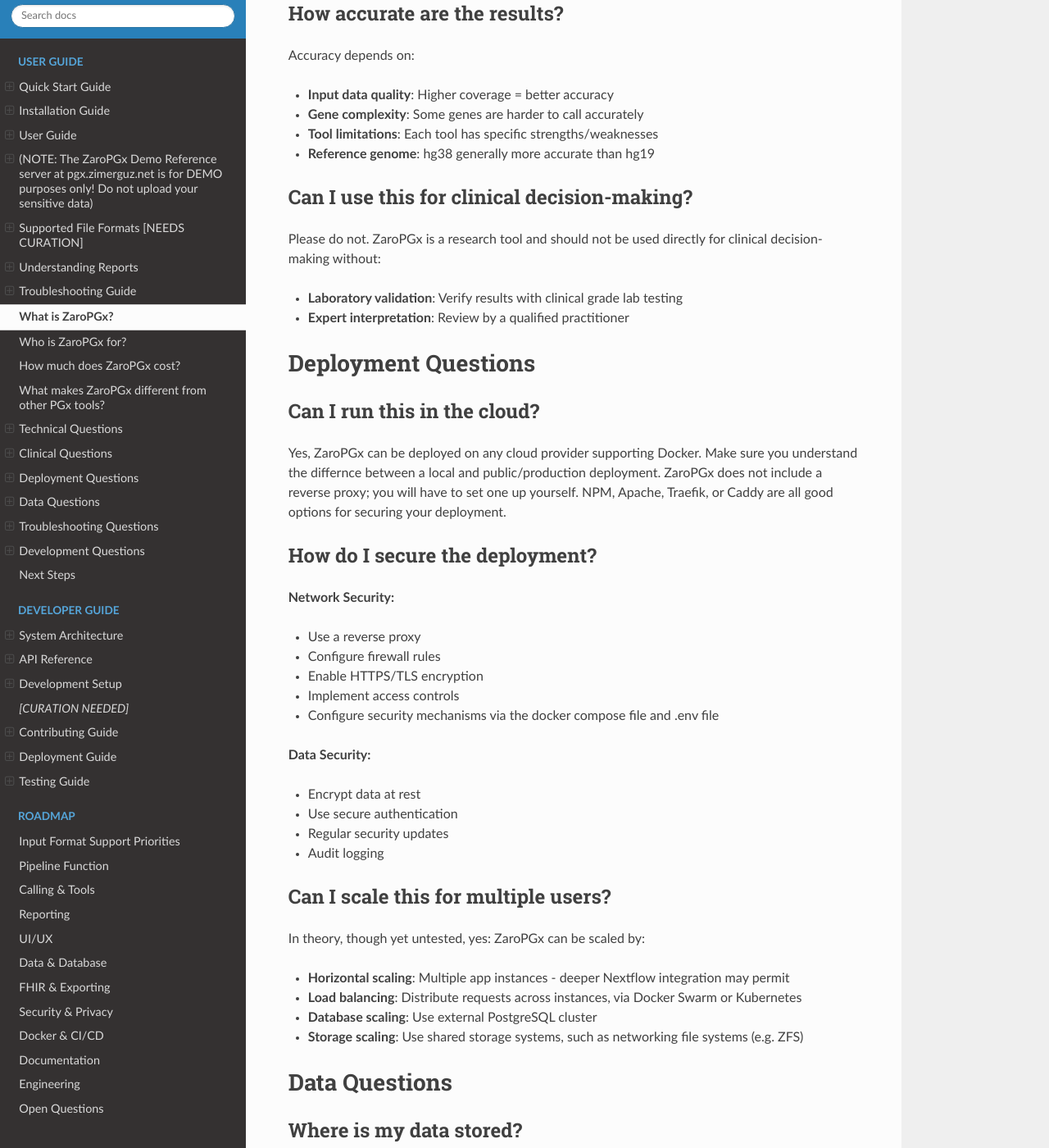
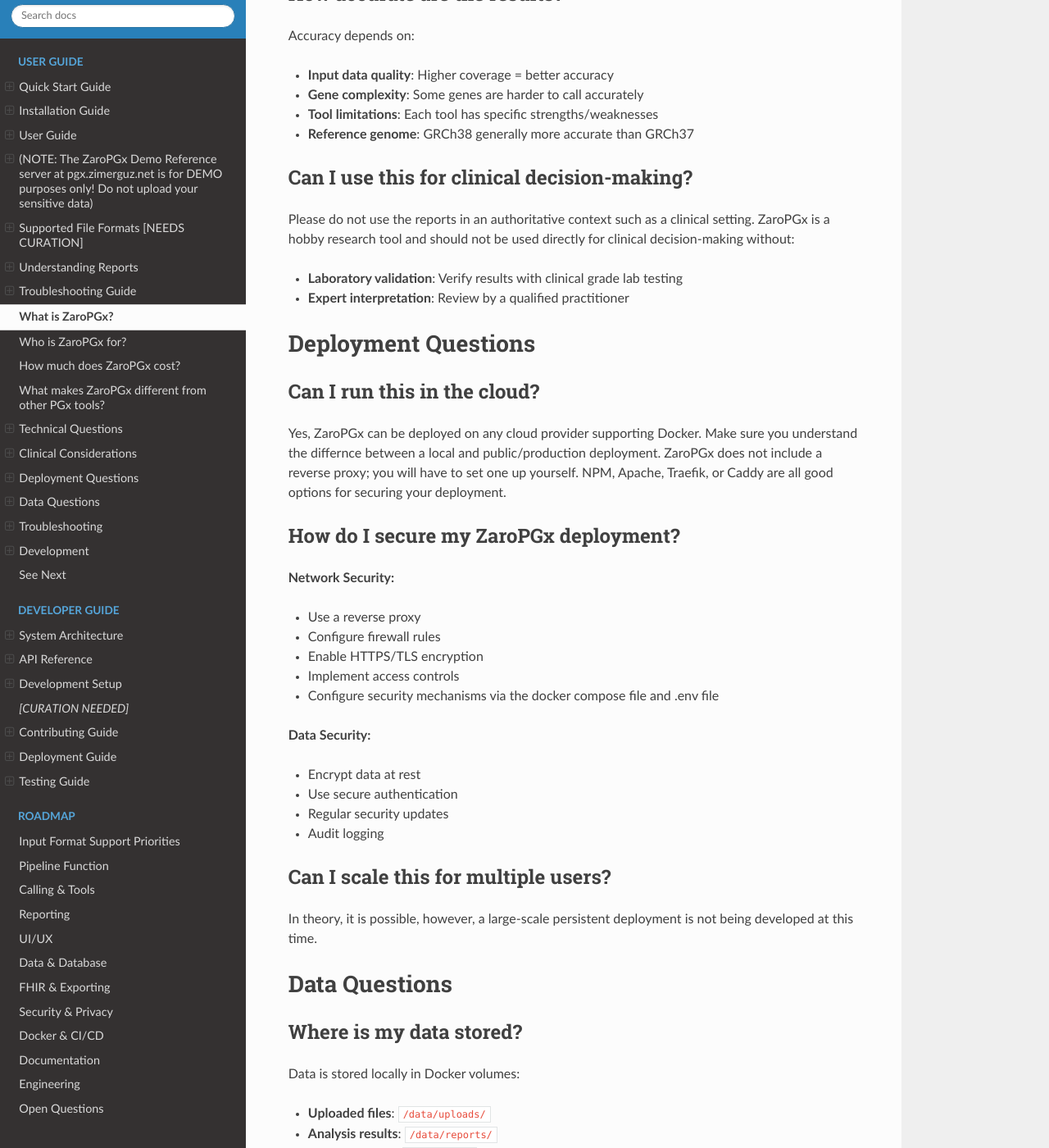
Before and after one commit to Zaroganos/ZaroPGx, a Sphinx documentation site: the page built from docs/user/faq.md, in a window 1280 px wide and 1400 px high, scrolled down 3409 px. Shown: the whole window at 82% size. Built offline with Sphinx 7.4.7 and the Read the Docs theme 3.1.0, drawn with Linux system fonts in a browser that asks for light colours; some of the changed text lies outside the part shown.

Commit message:
docs work

```diff
--- a/docs/user/faq.md
+++ b/docs/user/faq.md
@@ -31,25 +31,24 @@
 - **VCF**: Variant Call Format (now)
 - **BAM**: Binary Alignment Map (soon)
 - **CRAM**: Compressed BAM (soon)
-- **SAM**: Sequence Alignment Map (soon
-)
-- **FASTQ**: Raw sequencing data. Paired reads preferred.
+- **SAM**: Sequence Alignment Map (soon)
+- **FASTQ**: Raw sequencing data. Paired reads preferred. (soon)
 
 ### What reference genomes are supported?
 
-- **GRCh38/hg38**: Fully supported (recommended)
-- **GRCh37/hg19**: Supported with bcftools liftover to GRCh38/hg38
+- **GRCh38**: Fully supported (now)
+- **GRCh37**: Supported with bcftools liftover to GRCh38 (soon)
 
-### How much computing power do I need?
+### What are the computing hardware requirements?
 
 **Minimum Requirements (VCF input):**:
 - 4 CPU cores
-- 8 GB RAM
+- 16 GB RAM
 - 30 GB storage
 
 **Recommended (FASTQ/BAM/SAM/CRAM input):**
 - 8+ CPU cores
-- 32+ GB RAM, 64GB preferred
+- 64+ GB RAM
 - 1+ TB SSD storage
 
 ### How long does analysis take?
@@ -57,8 +56,8 @@
 Analysis time depends on:
 - **File size**: Larger files take longer
 - **File type**: VCF is fastest, FASTQ is slowest
-- **System resources**: More CPU/RAM = faster processing
-- **Reference genome**: GRCh37/hg19 adds a liftover re-alignment delay
+- **System resources**: More CPU+RAM = faster processing
+- **Reference genome**: GRCh37 adds a liftover re-alignment delay
 
 **Typical times (ballpark estimate):**
 - **VCF (exome)**: 5-15 minutes
@@ -66,17 +65,17 @@
 - **BAM (exome)**: from 15-30 minutes, up to several hours or more
 - **FASTQ (exome)**: from 30-60 minutes, up to several hours or more
 
-## Clinical Questions
+## Clinical Considerations
 
-### What pharmacogenes are analyzed?
+### Which pharmacogenes are analyzed?
 
-**Core 23 Pharmacogenes (PharmCAT):**
+**Core 23 Pharmacogenes  (reports available):**
 - ABCG2, CACNA1S, CFTR, CYP2B6, CYP2C19, CYP2C9,
 - CYP3A4, CYP3A5, CYP4F2, CYP2D6, DPYD, G6PD,
 - HLA-A, HLA-B, IFNL3, MT-RNR1, NAT2, NUDT15, RYR1,
 - SLCO1B1, TPMT, UGT1A1, VKORC1
 
-**Additional Genes (PyPGx only):**
+**Additional Pharmacogenes (no reports):**
 - "ABCB1", "ACYP2", "ADRA2A", "ADRB2", "ANKK1", "APOE", "ATM", "BCHE", "BDNF", "COMT",
 - "CYP1A1", "CYP1A2", "CYP1B1", "CYP2A6", "CYP2A13", "CYP2C8", "CYP2D6", "CYP2E1", "CYP2F1", "CYP2J2",
 - "CYP2R1", "CYP2S1", "CYP2W1", "CYP3A7", "CYP3A43", "CYP4A11", "CYP4A22", "CYP4B1", "CYP17A1",
@@ -102,11 +100,11 @@
 - **Input data quality**: Higher coverage = better accuracy
 - **Gene complexity**: Some genes are harder to call accurately
 - **Tool limitations**: Each tool has specific strengths/weaknesses
-- **Reference genome**: hg38 generally more accurate than hg19
+- **Reference genome**: GRCh38 generally more accurate than GRCh37
 
 ### Can I use this for clinical decision-making?
 
-Please do not. ZaroPGx is a research tool and should not be used directly for clinical decision-making without:
+Please do not use the reports in an authoritative context such as a clinical setting. ZaroPGx is a hobby research tool and should not be used directly for clinical decision-making without:
 - **Laboratory validation**: Verify results with clinical grade lab testing
 - **Expert interpretation**: Review by a qualified practitioner
 
@@ -119,7 +117,7 @@
 ZaroPGx does not include a reverse proxy; you will have to set one up yourself.
 NPM, Apache, Traefik, or Caddy are all good options for securing your deployment.
 
-### How do I secure the deployment?
+### How do I secure my ZaroPGx deployment?
 
 **Network Security:**
 - Use a reverse proxy
@@ -136,11 +134,7 @@
 
 ### Can I scale this for multiple users?
 
-In theory, though yet untested, yes: ZaroPGx can be scaled by:
-- **Horizontal scaling**: Multiple app instances - deeper Nextflow integration may permit
-- **Load balancing**: Distribute requests across instances, via Docker Swarm or Kubernetes
-- **Database scaling**: Use external PostgreSQL cluster
-- **Storage scaling**: Use shared storage systems, such as networking file systems (e.g. ZFS)
+In theory, it is possible, however, a large-scale persistent deployment is not being developed at this time.
 
 ## Data Questions
 
@@ -177,7 +171,7 @@
 - **Manual cleanup**: Remove data manually when needed
 - **Backup**: Create backups before cleanup
 
-## Troubleshooting Questions
+## Troubleshooting
 
 ### Why is my analysis taking so long?
 
@@ -207,7 +201,7 @@
 - **Missing data**: Verify analysis completed
 - **PDF engine problems**: Try different engine
 
-## Development Questions
+## Development
 
 ### Can I contribute to ZaroPGx?
 
@@ -238,7 +232,7 @@
 - **Tool integration**: Add new analysis tools
 - **Report customization**: Modify report templates
 
-## Next Steps
+## See Next
 
 - **Get started**: {doc}`quick-start`
 - **Learn more**: {doc}`usage`
```
Also changed, not shown: other parts of docs/user/faq.md (+2 -3 lines).
